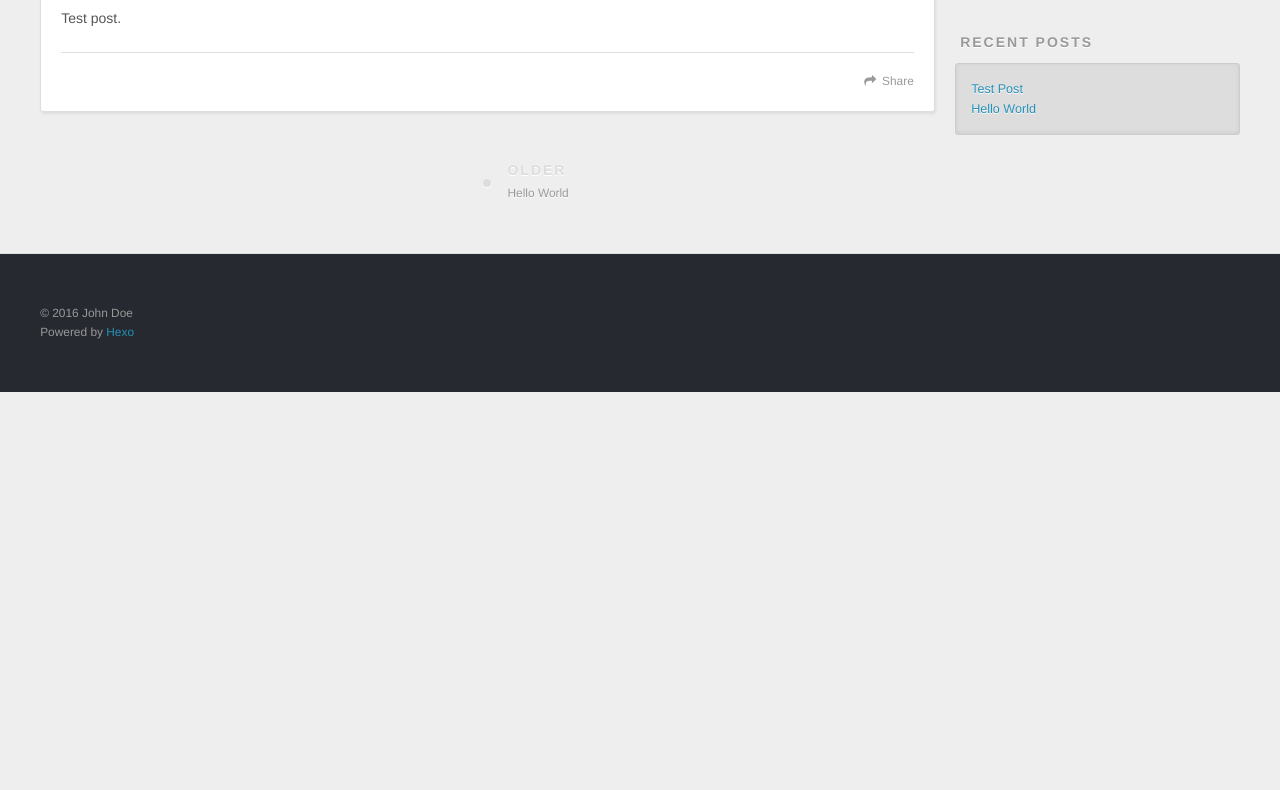
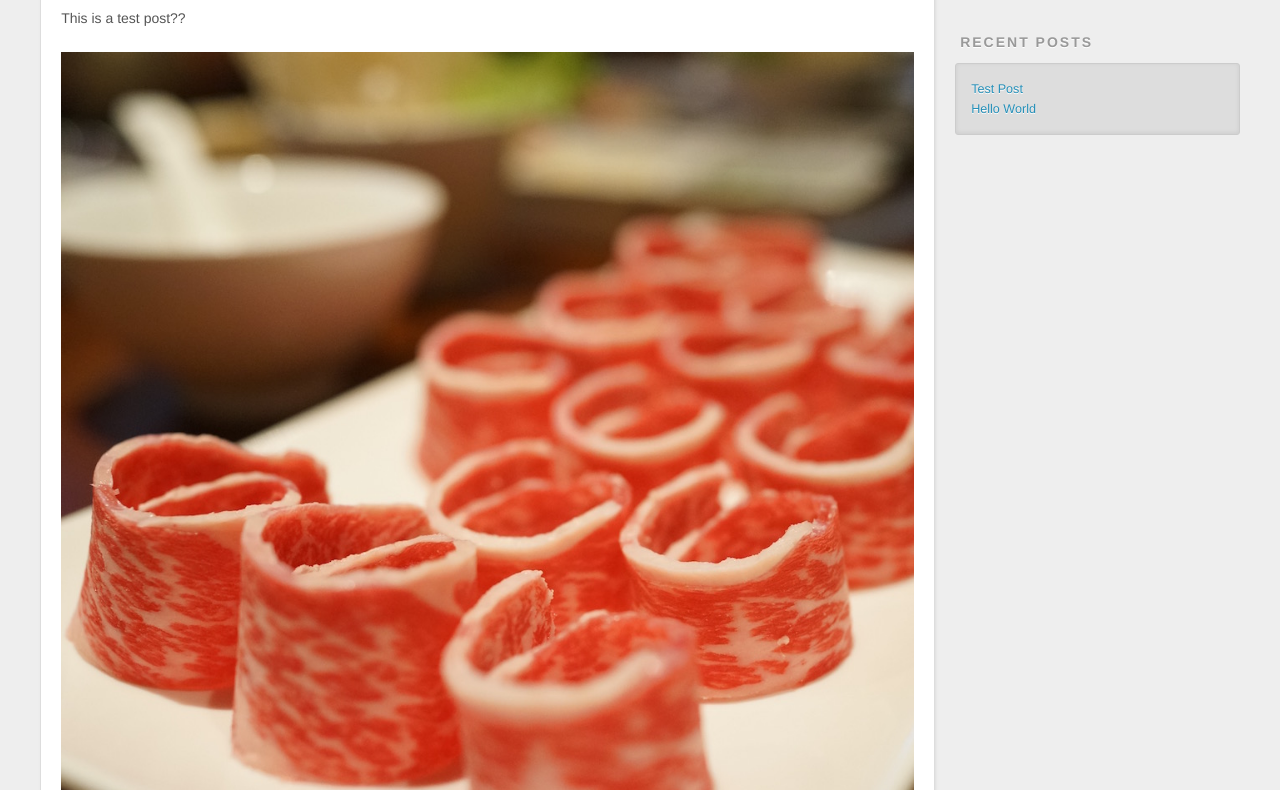
Before and after one commit to zcxxiv/yelp-review-mining, a plain HTML site: page 2016/03/21/Test-Post/index.html in a window 1280 px wide. Shown: the part 446-1236 px from the top of the page. Before the commit the page ends 838 px from the top, so only its background shows below. Drawn offline with nearby package versions, Linux system fonts and the light colour scheme.

Commit message:
Site updated: 2016-03-21 09:29:33

```diff
--- a/2016/03/21/Test-Post/index.html
+++ b/2016/03/21/Test-Post/index.html
@@ -5,16 +5,18 @@
 
   <title>Test Post | Hexo</title>
   <meta name="viewport" content="width=device-width, initial-scale=1, maximum-scale=1">
-  <meta name="description" content="Test post.">
+  <meta name="description" content="This is a test post??">
 <meta property="og:type" content="article">
 <meta property="og:title" content="Test Post">
 <meta property="og:url" content="http://yoursite.com/2016/03/21/Test-Post/index.html">
 <meta property="og:site_name" content="Hexo">
-<meta property="og:description" content="Test post.">
-<meta property="og:updated_time" content="2016-03-21T13:25:31.000Z">
+<meta property="og:description" content="This is a test post??">
+<meta property="og:image" content="http://yoursite.com/images/meat.jpg">
+<meta property="og:updated_time" content="2016-03-21T13:28:53.000Z">
 <meta name="twitter:card" content="summary">
 <meta name="twitter:title" content="Test Post">
-<meta name="twitter:description" content="Test post.">
+<meta name="twitter:description" content="This is a test post??">
+<meta name="twitter:image" content="http://yoursite.com/images/meat.jpg">
 
     <link rel="alternate" href="/atom.xml" title="Hexo" type="application/atom+xml">
 
@@ -85,7 +87,8 @@
 
     <div class="article-entry" itemprop="articleBody">
 
-        <p>Test post.</p>
+        <p>This is a test post??</p>
+<p><img src="/images/meat.jpg" alt="meat"></p>
 
 
     </div>
```
Also changed, not shown: index.html (+2 -1 lines).
